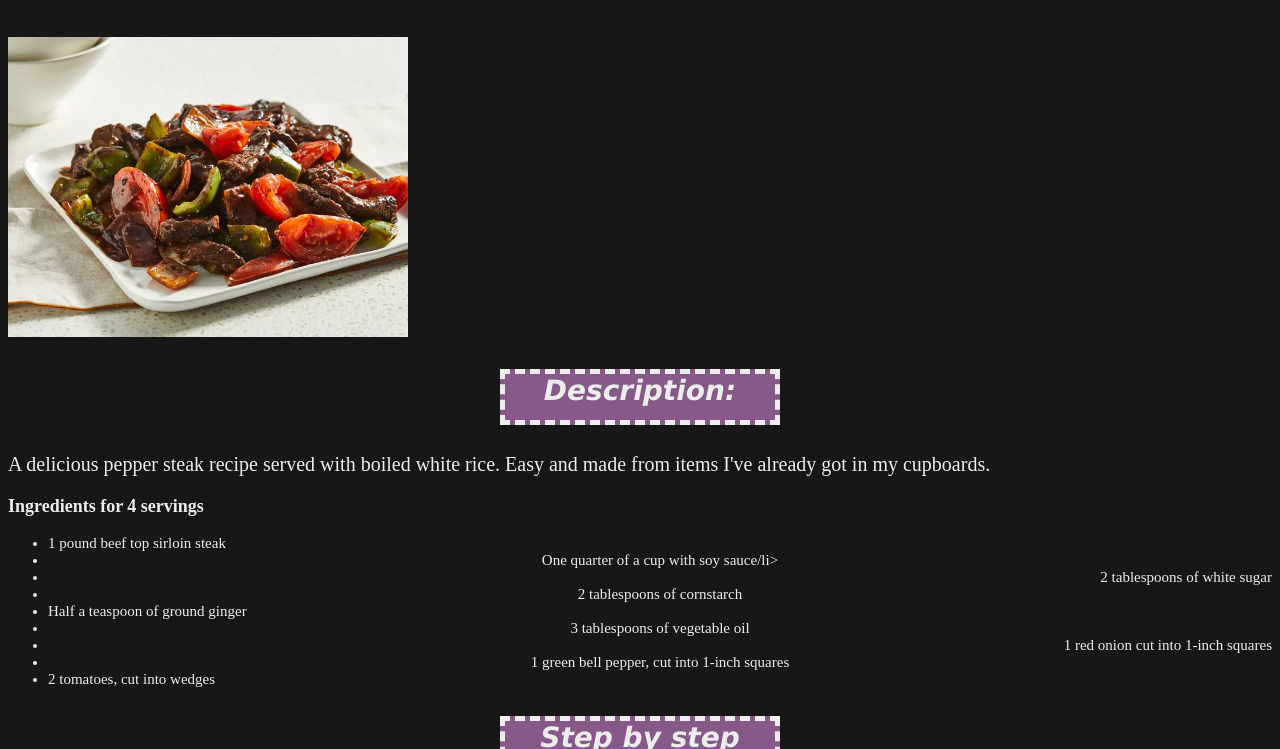
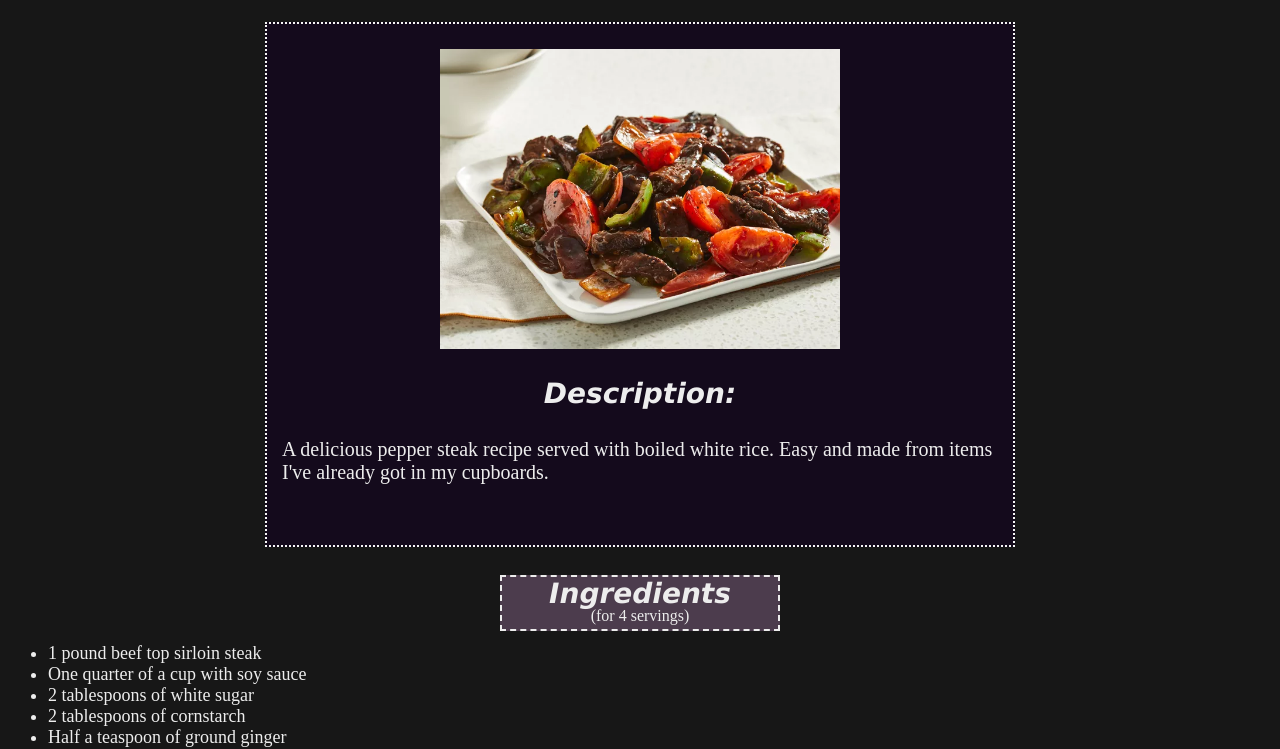
Before and after one commit to Paubs13/odin-recipes, a plain HTML site: page recipes/chinese_steak.html in a window 1280 px wide. Shown: the part 203-952 px from the top of the page. Drawn offline with Linux system fonts and the light colour scheme.

Commit message:
Changes: Overall: Changed some colors so it's not that ugly. Some small things that i can't recall.
On chinese_steak.html:
Added some divs to subdivide the page so it's easier to make stuff. ("image_container", "ingredients_section", "steps_section")
Added a shared box to the image and the recipe description, looks allright (not really).
Changed the first subtitle to a new class called "description", this is because the "description" h2 doesn't look good with the same box as other subtitles.
Added a "ingredients_item" class to each ingredient so later i can make changes to them.
some more small things that i can't recall

On styles.css:
Made a chain between "subtitle" and "description" class, so that h2 shares some similarities like the font and font-size but not the box-related stuff.
Made a box to the image, i had to add divs on the html because, to my surprise, i couldn't make a box out of an <img> so i had to make a div to make the box.
a lot more small things that i can't recall

```diff
--- a/recipes/chinese_steak.html
+++ b/recipes/chinese_steak.html
@@ -9,23 +9,38 @@
 
 <body>
     <h1 class="page_title">Chinese Steak Recipe</h1>
+
+    <div class="image_container">
+
       <img src="./images/steak.jpg" alt="Neat looking steak with vegetables" class="recipe_image">
-    <h2 class="subtitle">Description:</h2>
-    <p class="food_description">A delicious pepper steak recipe served with boiled white rice.
-        Easy and made from items I've already got in my cupboards.</p>
-    <h3 class="ingredients">Ingredients for 4 servings</h3>
-    <ul>
-        <li class="left">1 pound beef top sirloin steak</li>
-        <li class="center">One quarter of a cup with soy sauce/li>
-        <li class="right">2 tablespoons of white sugar</li>
-        <li class="center">2 tablespoons of cornstarch</li>
-        <li class="left">Half a teaspoon of ground ginger</li>
-        <li class="center">3 tablespoons of vegetable oil</li>
-        <li class="right">1 red onion cut into 1-inch squares</li>
-        <li class="center">1 green bell pepper, cut into 1-inch squares</li>
-        <li class="left">2 tomatoes, cut into wedges</li>
+      <h2 class="description">Description:</h2>
+      <p class="food_description">A delicious pepper steak recipe served with boiled white rice. Easy and made from items I've already got in my cupboards.</p>
+
+    </div>
+
+    <div class="ingredients_section">
+
+      <h3 class="subtitle">Ingredients</h3>
+      <p class="servings">(for 4 servings)</p>
+
+      <ul class="ingredients">
+         <li class="ingredient_item">1 pound beef top sirloin steak</li>
+         <li class="ingredient_item">One quarter of a cup with soy sauce</li>
+         <li class="ingredient_item">2 tablespoons of white sugar</li>
+         <li class="ingredient_item">2 tablespoons of cornstarch</li>
+         <li class="ingredient_item">Half a teaspoon of ground ginger</li>
+         <li class="ingredient_item">3 tablespoons of vegetable oil</li>
+         <li class="ingredient_item">1 red onion cut into 1-inch squares</li>
+         <li class="ingredient_item">1 green bell pepper, cut into 1-inch squares</li>
+         <li class="ingredient_item">2 tomatoes, cut into wedges</li>
       </ul>
+
+    </div>
+
+    <div class="steps_section">
+
       <h4 class="subtitle">Step by step guide:</h4>
+
       <ol class="steps">
          <li>Slice steak into 1/2-inch thick slices across the grain.</li>
          <li>Whisk together soy sauce, sugar, cornstarch, and ginger in a bowl until the sugar has dissolved and the mixture is smooth. Place steak slices into the marinade, and stir until well-coated.</li>
@@ -34,5 +49,8 @@
          <li>Cook and stir the mixture until peppers have turned bright green and started to become tender, about 2 minutes more, then add tomatoes.</li>
          <li>Stir everything together to mix and blend flavors, and serve.</li>
       </ol>
+
+    </div>
+
 </body>
 </html>
--- a/styles.css
+++ b/styles.css
@@ -24,21 +24,24 @@ body {
     border-color: #ededed;
 }
 
+.description,
 .subtitle {
     font-size: 28px;
     font-family: 'Lucida Sans';
     font-style: italic;
     text-align: center;
-    background-color: #875988;
-    border-width: 5px;
+    margin: 1em auto 1em auto;
+}
+
+.subtitle {
+    background-color: #4c3c4d;
+    border-width: 2px;
     border-style: dashed;
     width: 10em;
     height: 2em;
-    margin: 1em auto 1em auto;
-
 }
 
-.list{
+.index_list {
     list-style-type: none;
 }
 
@@ -73,27 +76,38 @@ body {
     background-color: blueviolet;
 }
 
+.image_container {
+    background-color: #140a1c;
+    height: 35em;
+    width: 50em;
+    margin: -1em auto 1em auto;
+    padding: 1em;
+    border-width: 2px;
+    border-color: whitesmoke;
+    border-style: dotted;
+}
+
 .recipe_image {
+    display:block;
+    margin: 10px auto 0 auto;
     height: auto;
     width: 400px;
+
 }
 
 .food_description {
     font-size: 20px;
 }
 
+.servings{
+    text-align: center;
+    font-size: 16px;
+    margin-top: -52px;
+}
+
 .ingredients {
     font-size: 18px;
     font: Impact
-}
-.left {
-    text-align: left;
-}
-.center {
-    text-align: center;
-}
-.right{
-    text-align: right;
 }
 .steps {
     font-size: 20px;
```
Also changed, not shown: index.html (+1 -1 lines). Lines whose indentation alone changed are shown as unchanged.
